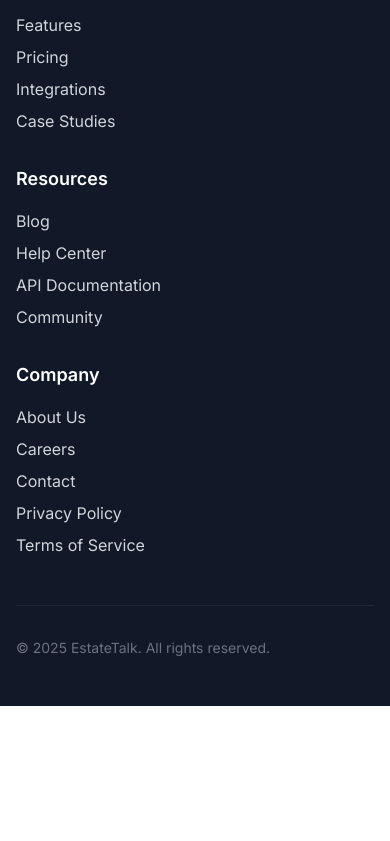
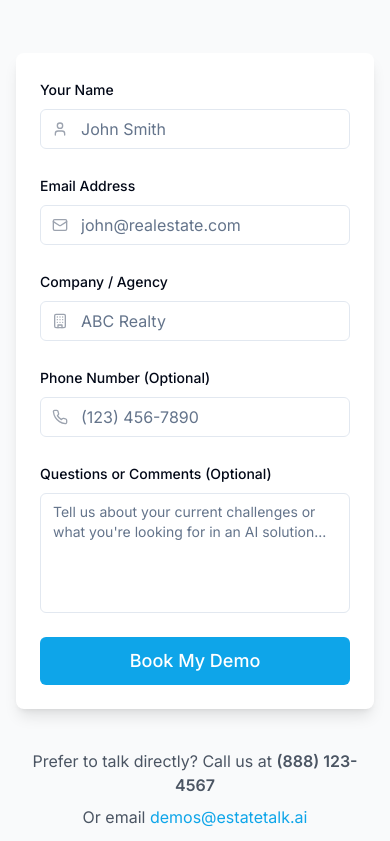
Before and after one commit to JoshHacks/estate-converse-analytics, a React (Vite) app: page / in a window 390 px wide. Shown: the part 8003-8844 px from the top of the page. Before the commit the page ends 8709 px from the top, so only its background shows below. Built offline with nearby package versions, Linux system fonts and the light colour scheme.

Commit message:
Add contact form
Adds a contact form to the bottom of the page for booking a demo.

```diff
--- a/src/components/CTASection.tsx
+++ b/src/components/CTASection.tsx
@@ -15,9 +15,11 @@ const CTASection = () => {
           <Button className="bg-white text-estate-800 hover:bg-gray-100 px-8 py-6 text-lg">
             Start Free Trial
           </Button>
-          <Button variant="outline" className="border-white text-white hover:bg-estate-700 px-8 py-6 text-lg">
-            Book a Demo
-          </Button>
+          <a href="#contact">
+            <Button variant="outline" className="border-white text-white hover:bg-estate-700 px-8 py-6 text-lg">
+              Book a Demo
+            </Button>
+          </a>
         </div>
         <p className="mt-6 text-sm opacity-80">
           No credit card required • 14-day free trial • Cancel anytime
--- /dev/null
+++ b/src/components/ContactForm.tsx
@@ -0,0 +1,212 @@
+
+import { useState } from "react";
+import { z } from "zod";
+import { useForm } from "react-hook-form";
+import { zodResolver } from "@hookform/resolvers/zod";
+import { Mail, User, Building, Phone, Calendar } from "lucide-react";
+import { Button } from "@/components/ui/button";
+import { Input } from "@/components/ui/input";
+import { Textarea } from "@/components/ui/textarea";
+import { useToast } from "@/hooks/use-toast";
+import {
+  Form,
+  FormControl,
+  FormField,
+  FormItem,
+  FormLabel,
+  FormMessage,
+} from "@/components/ui/form";
+
+const formSchema = z.object({
+  name: z.string().min(2, "Name must be at least 2 characters"),
+  email: z.string().email("Please enter a valid email address"),
+  company: z.string().min(1, "Please enter your company name"),
+  phone: z.string().optional(),
+  message: z.string().optional(),
+});
+
+type FormValues = z.infer<typeof formSchema>;
+
+const ContactForm = () => {
+  const { toast } = useToast();
+  const [isSubmitting, setIsSubmitting] = useState(false);
+
+  const form = useForm<FormValues>({
+    resolver: zodResolver(formSchema),
+    defaultValues: {
+      name: "",
+      email: "",
+      company: "",
+      phone: "",
+      message: "",
+    },
+  });
+
+  const onSubmit = async (data: FormValues) => {
+    setIsSubmitting(true);
+
+    // Simulate API call
+    await new Promise(resolve => setTimeout(resolve, 1000));
+
+    toast({
+      title: "Demo Request Submitted",
+      description: "We'll contact you shortly to arrange your demo.",
+    });
+
+    form.reset();
+    setIsSubmitting(false);
+  };
+
+  return (
+    <section id="contact" className="py-20 bg-gray-50">
+      <div className="container mx-auto px-4 sm:px-6 lg:px-8">
+        <div className="max-w-3xl mx-auto">
+          <div className="text-center mb-12">
+            <h2 className="text-3xl md:text-4xl font-bold mb-4 text-estate-800">
+              Request a Demo
+            </h2>
+            <p className="text-lg text-gray-600 max-w-2xl mx-auto">
+              See how EstateTalk can transform your real estate business. Fill out the form below and we'll set up a personalized demo.
+            </p>
+          </div>
+
+          <div className="bg-white rounded-lg shadow-lg p-6 md:p-8">
+            <Form {...form}>
+              <form onSubmit={form.handleSubmit(onSubmit)} className="space-y-6">
+                <div className="grid grid-cols-1 md:grid-cols-2 gap-6">
+                  <FormField
+                    control={form.control}
+                    name="name"
+                    render={({ field }) => (
+                      <FormItem>
+                        <FormLabel>Your Name</FormLabel>
+                        <FormControl>
+                          <div className="relative">
+                            <User className="absolute left-3 top-3 h-4 w-4 text-gray-400" />
+                            <Input
+                              placeholder="John Smith"
+                              className="pl-10"
+                              {...field}
+                            />
+                          </div>
+                        </FormControl>
+                        <FormMessage />
+                      </FormItem>
+                    )}
+                  />
+
+                  <FormField
+                    control={form.control}
+                    name="email"
+                    render={({ field }) => (
+                      <FormItem>
+                        <FormLabel>Email Address</FormLabel>
+                        <FormControl>
+                          <div className="relative">
+                            <Mail className="absolute left-3 top-3 h-4 w-4 text-gray-400" />
+                            <Input
+                              placeholder="john@realestate.com"
+                              className="pl-10"
+                              type="email"
+                              {...field}
+                            />
+                          </div>
+                        </FormControl>
+                        <FormMessage />
+                      </FormItem>
+                    )}
+                  />
+
+                  <FormField
+                    control={form.control}
+                    name="company"
+                    render={({ field }) => (
+                      <FormItem>
+                        <FormLabel>Company / Agency</FormLabel>
+                        <FormControl>
+                          <div className="relative">
+                            <Building className="absolute left-3 top-3 h-4 w-4 text-gray-400" />
+                            <Input
+                              placeholder="ABC Realty"
+                              className="pl-10"
+                              {...field}
+                            />
+                          </div>
+                        </FormControl>
+                        <FormMessage />
+                      </FormItem>
+                    )}
+                  />
+
+                  <FormField
+                    control={form.control}
+                    name="phone"
+                    render={({ field }) => (
+                      <FormItem>
+                        <FormLabel>Phone Number (Optional)</FormLabel>
+                        <FormControl>
+                          <div className="relative">
+                            <Phone className="absolute left-3 top-3 h-4 w-4 text-gray-400" />
+                            <Input
+                              placeholder="(123) 456-7890"
+                              className="pl-10"
+                              type="tel"
+                              {...field}
+                            />
+                          </div>
+                        </FormControl>
+                        <FormMessage />
+                      </FormItem>
+                    )}
+                  />
+                </div>
+
+                <FormField
+                  control={form.control}
+                  name="message"
+                  render={({ field }) => (
+                    <FormItem>
+                      <FormLabel>Questions or Comments (Optional)</FormLabel>
+                      <FormControl>
+                        <Textarea
+                          placeholder="Tell us about your current challenges or what you're looking for in an AI solution..."
+                          className="min-h-[120px] resize-none"
+                          {...field}
+                        />
+                      </FormControl>
+                      <FormMessage />
+                    </FormItem>
+                  )}
+                />
+
+                <div className="flex justify-center">
+                  <Button
+                    type="submit"
+                    className="bg-estate-500 hover:bg-estate-600 text-white px-8 py-6 text-lg w-full md:w-auto"
+                    disabled={isSubmitting}
+                  >
+                    {isSubmitting ? (
+                      <span className="flex items-center">
+                        <Calendar className="mr-2 h-4 w-4 animate-spin" />
+                        Scheduling Demo...
+                      </span>
+                    ) : (
+                      "Book My Demo"
+                    )}
+                  </Button>
+                </div>
+              </form>
+            </Form>
+          </div>
+
+          <div className="mt-10 text-center text-gray-600">
+            <p>Prefer to talk directly? Call us at <span className="font-semibold">(888) 123-4567</span></p>
+            <p className="mt-2">Or email <a href="mailto:demos@estatetalk.ai" className="text-estate-500 hover:underline">demos@estatetalk.ai</a></p>
+          </div>
+        </div>
+      </div>
+    </section>
+  );
+};
+
+export default ContactForm;
--- a/src/components/Navbar.tsx
+++ b/src/components/Navbar.tsx
@@ -25,6 +25,9 @@ const Navbar = () => {
           </a>
           <a href="#pricing" className="text-gray-600 hover:text-estate-600 font-medium transition-colors">
             Pricing
+          </a>
+          <a href="#contact" className="text-gray-600 hover:text-estate-600 font-medium transition-colors">
+            Contact
           </a>
           <Button className="bg-estate-500 hover:bg-estate-600 text-white">
             Get Started
@@ -67,6 +70,13 @@ const Navbar = () => {
             >
               Pricing
             </a>
+            <a
+              href="#contact"
+              onClick={() => setIsMenuOpen(false)}
+              className="block text-gray-600 hover:text-estate-600 font-medium transition-colors"
+            >
+              Contact
+            </a>
             <div className="flex flex-col space-y-2 pt-2">
               <Button className="w-full bg-estate-500 hover:bg-estate-600 text-white">
                 Get Started
--- a/src/pages/Index.tsx
+++ b/src/pages/Index.tsx
@@ -5,6 +5,7 @@ import FeaturesSection from "@/components/FeaturesSection";
 import BenefitsSection from "@/components/BenefitsSection";
 import PricingSection from "@/components/PricingSection";
 import CTASection from "@/components/CTASection";
+import ContactForm from "@/components/ContactForm";
 import Footer from "@/components/Footer";
 
 const Index = () => {
@@ -17,6 +18,7 @@ const Index = () => {
         <BenefitsSection />
         <PricingSection />
         <CTASection />
+        <ContactForm />
       </main>
       <Footer />
     </div>
```
